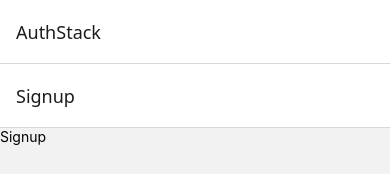
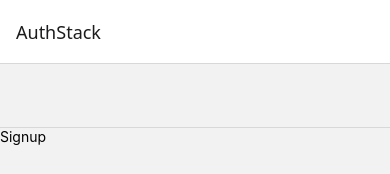
Before and after one commit to mitanuriel/zen-garden, a React Native app: screen / in a window 390 px wide. Shown: the top 174 px of the page. Built offline with nearby package versions, Linux system fonts and the light colour scheme.

Commit message:
Added src/utils and NavigationOptions, created a signup navigation option Satndard Navigation option

```diff
--- a/src/navigation/AuthStack.js
+++ b/src/navigation/AuthStack.js
@@ -3,13 +3,14 @@ import { Text, View, StyleSheet } from 'react-native';
 import { createNativeStackNavigator } from '@react-navigation/native-stack';
 import SignupScreen from '../screens/auth/SignupScreen';
 import LoginScreen from '../screens/auth/LoginScreen';
+import { STANDARD_NAVIGATION_OPTIONS } from '../utils/NavigationOptions';
 
 const { Navigator, Screen } = createNativeStackNavigator();
 
 const AuthStack = () => {
     return (
       <Navigator>
-        <Screen name="Signup" component={SignupScreen} />
+        <Screen options={STANDARD_NAVIGATION_OPTIONS} name="Signup" component={SignupScreen} />
         <Screen name="Login" component={LoginScreen} />
       </Navigator>
     );
--- /dev/null
+++ b/src/utils/NavigationOptions.js
@@ -0,0 +1,9 @@
+
+
+export const STANDARD_NAVIGATION_OPTIONS = {
+    headerStyle:{
+        backgroundColor: 'transparent',
+    },
+    headerTitle: '',
+    headerTintColor: ' #fff',
+}
```
